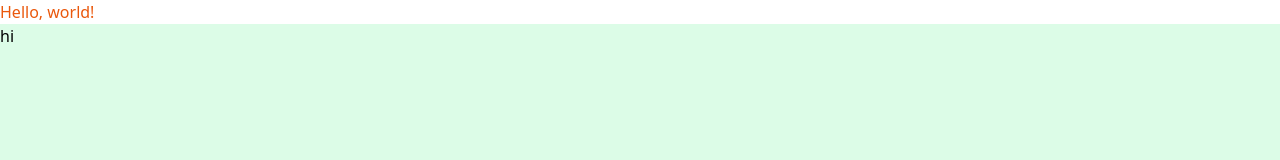
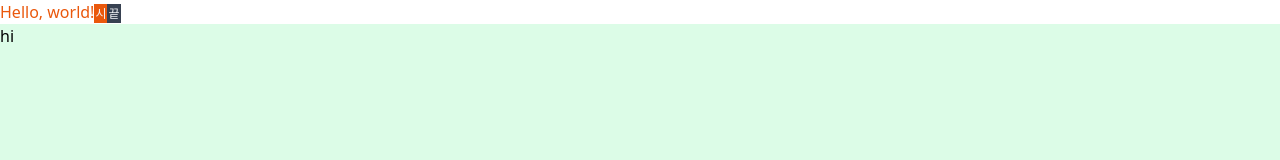
Before and after one commit to znehraks/anchoreer-calendar, a React (Vite) app: page / in a window 1280 px wide. Shown: the top 160 px of the page. Built offline with nearby package versions, Linux system fonts and the light colour scheme.

Commit message:
feat: badge component 구현

```diff
--- a/src/App.tsx
+++ b/src/App.tsx
@@ -1,5 +1,6 @@
 import { QueryClient, QueryClientProvider } from '@tanstack/react-query';
 import { Typography } from './components/common/Typography';
+import { Badge } from './components/common/Badge';
 
 function App() {
   const queryClient = new QueryClient();
@@ -7,6 +8,8 @@ function App() {
   return (
     <QueryClientProvider client={queryClient}>
       <Typography color={'brand'}>Hello, world!</Typography>
+      <Badge variant={'brand'}>시</Badge>
+      <Badge variant={'default'}>끝</Badge>
       <div className={'w-screen h-screen bg-green-100'}>hi</div>
     </QueryClientProvider>
   );
--- a/src/components/common/Badge.tsx
+++ b/src/components/common/Badge.tsx
@@ -1 +1,30 @@
-function Badge() {}
+import { cva, VariantProps } from 'class-variance-authority';
+import { forwardRef } from 'react';
+import { cn } from '../../utils';
+
+const badgeVariants = cva('', {
+  variants: {
+    variant: {
+      brand: 'bg-brand text-gray-100',
+      default: 'bg-gray-700 text-gray-100',
+    },
+    size: {
+      small: 'w-2 h-2 text-xs rounded-4 p-[1px]',
+    },
+  },
+});
+
+export interface BadgeProps extends VariantProps<typeof badgeVariants> {
+  className?: string;
+  children?: React.ReactNode;
+}
+
+export const Badge = forwardRef<HTMLDivElement, BadgeProps>((props, ref) => {
+  const { variant = 'default', size = 'small', className, children, ...rest } = props;
+
+  return (
+    <span ref={ref} className={cn(badgeVariants({ variant, size }), className)} {...rest}>
+      {children}
+    </span>
+  );
+});
--- a/src/components/common/Typography.tsx
+++ b/src/components/common/Typography.tsx
@@ -28,7 +28,7 @@ const typographyVariants = cva('', {
   },
 });
 
-interface TypographyProps extends VariantProps<typeof typographyVariants> {
+export interface TypographyProps extends VariantProps<typeof typographyVariants> {
   className?: string;
   children?: React.ReactNode;
 }
```
